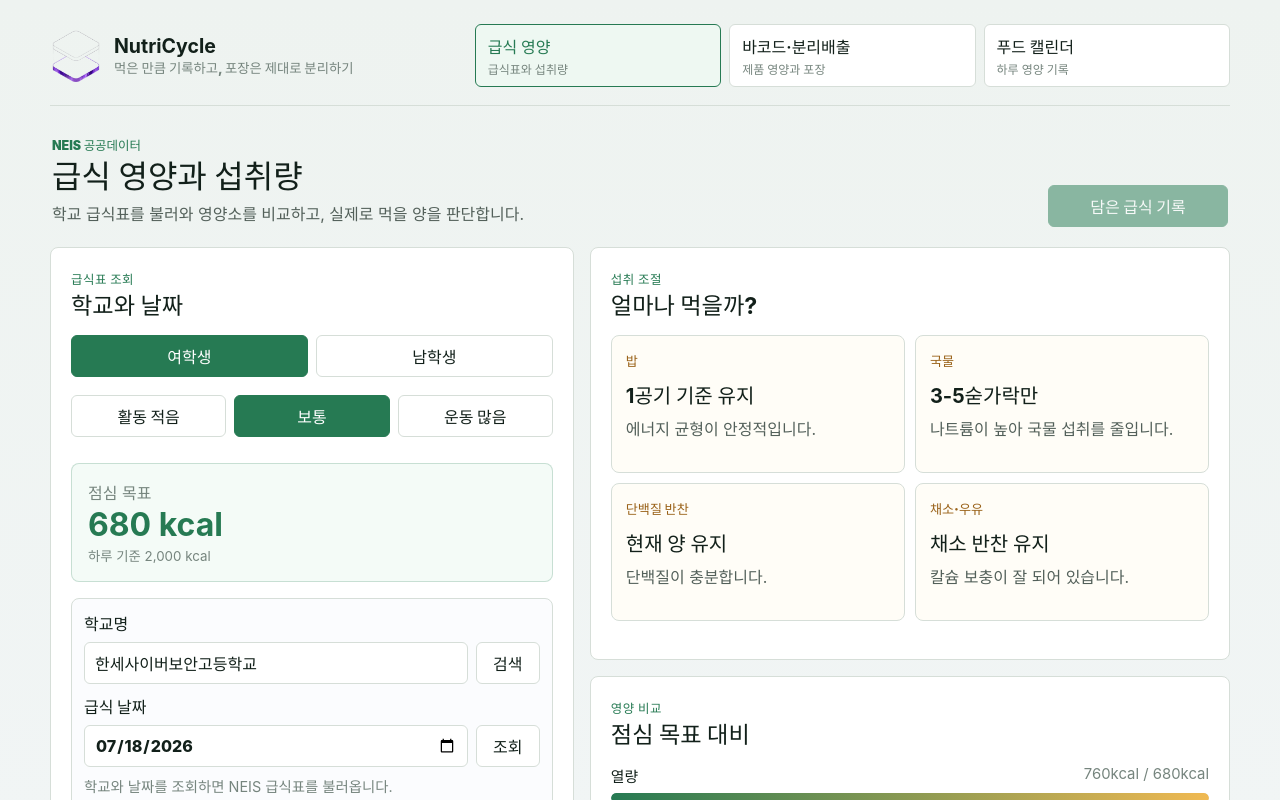
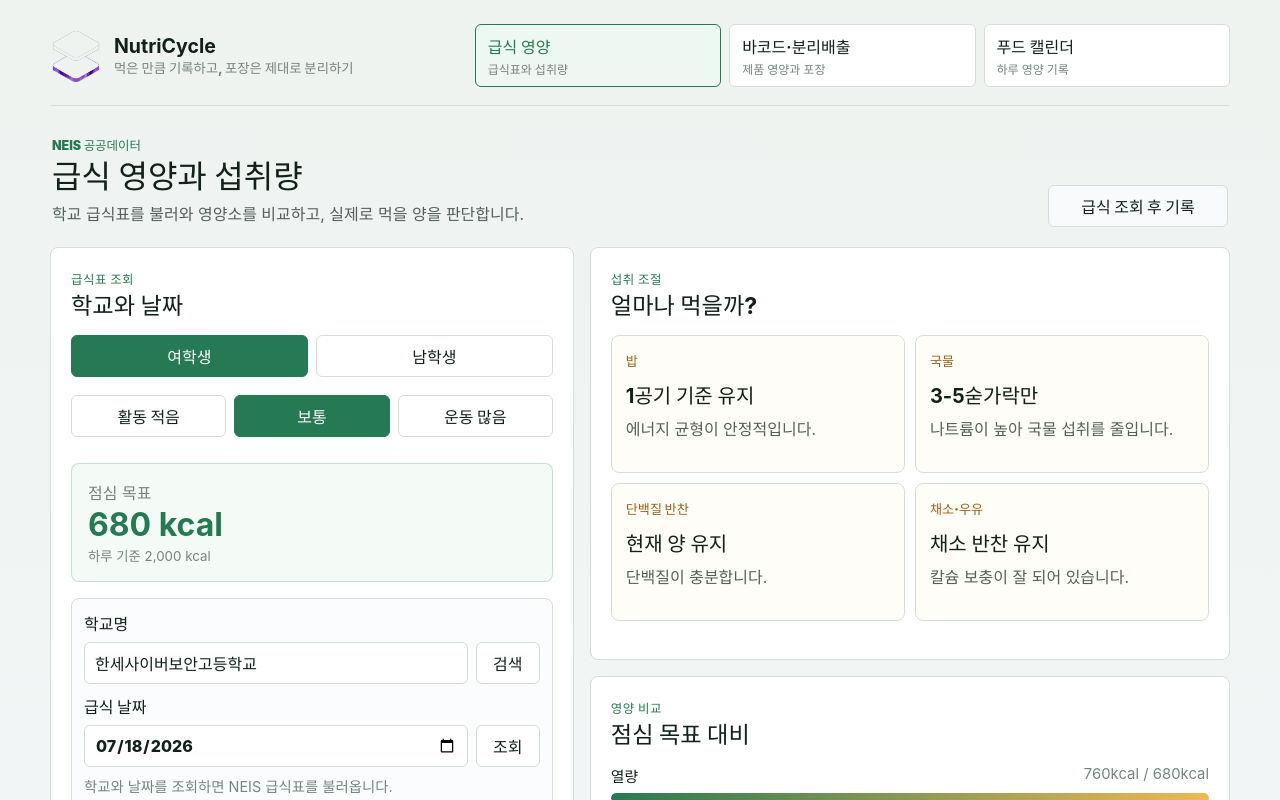
Before and after one commit to maredevitas-bot/HYU-AISW, a React (Vite) app: page / in a window 1280 px wide. Shown: the top 800 px of the page. Built offline with nearby package versions, Linux system fonts and the light colour scheme.

Commit message:
Explain meal log availability

```diff
--- a/src/pages/MealPage.tsx
+++ b/src/pages/MealPage.tsx
@@ -258,7 +258,10 @@ export default function MealPage({ ownerId, gender, activity, onGenderChange, on
   }, [mealDate, selectedSchool])
 
   const saveMeal = useCallback(async () => {
-    if (!selectedSchool || !isLiveMeal) return
+    if (!selectedSchool || !isLiveMeal) {
+      setStatus('현재 급식판은 예시입니다. 학교를 검색한 뒤 급식이 있는 날짜를 조회하면 기록할 수 있습니다.')
+      return
+    }
     setStatus('푸드 캘린더에 저장 중')
     try {
       await saveFoodLog({
@@ -296,7 +299,7 @@ export default function MealPage({ ownerId, gender, activity, onGenderChange, on
           <h1 id="meal-title">급식 영양과 섭취량</h1>
           <p>학교 급식표를 불러와 영양소를 비교하고, 실제로 먹을 양을 판단합니다.</p>
         </div>
-        <button className="primary-button" type="button" onClick={saveMeal} disabled={!isLiveMeal}>담은 급식 기록</button>
+        <button className={isLiveMeal ? 'primary-button' : 'secondary-button'} type="button" onClick={saveMeal}>{isLiveMeal ? '담은 급식 기록' : '급식 조회 후 기록'}</button>
       </header>
 
       <div className="two-column-layout">
```
